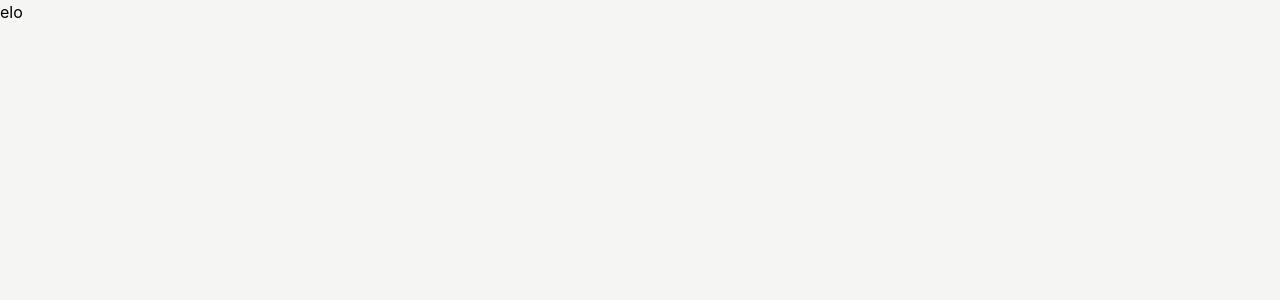
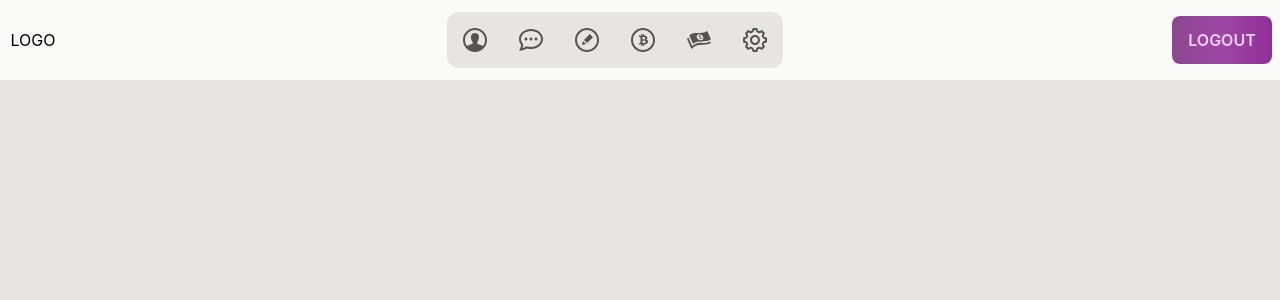
Before and after one commit to anteqkois/tipdapp, a Next.js app: page / in a window 1280 px wide. Shown: the top 300 px of the page. Built offline with nearby package versions, Linux system fonts and the light colour scheme.

Commit message:
feat(navigation): desktop navigation v.1

```diff
--- a/src/components/Navbar/index.jsx
+++ b/src/components/Navbar/index.jsx
@@ -2,6 +2,7 @@ import React, { useState } from 'react';
 import Link from 'next/link';
 import Hamburger from './Hamburger';
 import useMedia from 'src/hooks/useMedia';
+import Button from '../utils/Button';
 
 const Navbar = () => {
   const media = useMedia(['(min-width: 1024px)'], ['desktop'], 'mobile');
@@ -9,18 +10,18 @@ const Navbar = () => {
 
   return media === 'mobile' ? (
     <>
-      <div className="fixed top-0 left-0 w-full h-12 bg-stone-50 grid grid-cols-[50px_auto_45px] gap-5 items-center z-50">
+      <div className="fixed top-0 left-0 w-full h-12 bg-stone-50 px-2 grid grid-cols-[50px_auto_45px] gap-5 items-center z-50">
         <div className="flex-center">LOGO</div>
         <p className="flex-center text-lg underline decoration-2 decoration-purple-700">anteqkois</p>
         <Hamburger isOpen={isOpen} setIsOpen={setIsOpen} />
       </div>
       <nav
-        className={`fixed -top-full left-0 p-2 w-full duration-300 ${isOpen ? 'translate-y-[calc(200%+55px)]' : 'translate-y-0'}`}
+        className={`fixed top-12 -left-full p-2 w-full bg-stone-50 duration-300 ${isOpen ? 'translate-x-full' : 'translate-y-0'}`}
       >
         <ul>
           <li>
             <Link href="/dashboard">
-              <p className="flex gap-3 p-4 uppercase font-semibold group rounded text-zinc-600 hover:text-zinc-900 hover:cursor-pointer hover:bg-stone-200">
+              <p className="flex gap-3 p-4 uppercase font-semibold group rounded-xl text-zinc-600 hover:text-zinc-900 hover:cursor-pointer hover:bg-stone-300">
                 <svg
                   xmlns="http://www.w3.org/2000/svg"
                   width="24"
@@ -36,7 +37,7 @@ const Navbar = () => {
           </li>
           <li>
             <Link href="/tips">
-              <p className="flex gap-3 p-4 uppercase font-semibold group rounded text-zinc-600 hover:text-zinc-900 hover:cursor-pointer hover:bg-stone-200">
+              <p className="flex gap-3 p-4 uppercase font-semibold group rounded-xl text-zinc-600 hover:text-zinc-900 hover:cursor-pointer hover:bg-stone-300">
                 <svg
                   xmlns="http://www.w3.org/2000/svg"
                   width="24"
@@ -52,7 +53,7 @@ const Navbar = () => {
           </li>
           <li>
             <Link href="/creator">
-              <p className="flex gap-3 p-4 uppercase font-semibold group rounded text-zinc-600 hover:text-zinc-900 hover:cursor-pointer hover:bg-stone-200">
+              <p className="flex gap-3 p-4 uppercase font-semibold group rounded-xl text-zinc-600 hover:text-zinc-900 hover:cursor-pointer hover:bg-stone-300">
                 <svg
                   xmlns="http://www.w3.org/2000/svg"
                   width="24"
@@ -68,7 +69,7 @@ const Navbar = () => {
           </li>
           <li>
             <Link href="/token">
-              <p className="flex gap-3 p-4 uppercase font-semibold group rounded text-zinc-600 hover:text-zinc-900 hover:cursor-pointer hover:bg-stone-200">
+              <p className="flex gap-3 p-4 uppercase font-semibold group rounded-xl text-zinc-600 hover:text-zinc-900 hover:cursor-pointer hover:bg-stone-300">
                 <svg
                   xmlns="http://www.w3.org/2000/svg"
                   width="24"
@@ -84,7 +85,7 @@ const Navbar = () => {
           </li>
           <li>
             <Link href="/balance">
-              <p className="flex gap-3 p-4 uppercase font-semibold group rounded text-zinc-600 hover:text-zinc-900 hover:cursor-pointer hover:bg-stone-200">
+              <p className="flex gap-3 p-4 uppercase font-semibold group rounded-xl text-zinc-600 hover:text-zinc-900 hover:cursor-pointer hover:bg-stone-300">
                 <svg
                   xmlns="http://www.w3.org/2000/svg"
                   width="24"
@@ -100,7 +101,7 @@ const Navbar = () => {
           </li>
           <li>
             <Link href="/settings">
-              <p className="flex gap-3 p-4 uppercase font-semibold group rounded text-zinc-600 hover:text-zinc-900 hover:cursor-pointer hover:bg-stone-200">
+              <p className="flex gap-3 p-4 uppercase font-semibold group rounded-xl text-zinc-600 hover:text-zinc-900 hover:cursor-pointer hover:bg-stone-300">
                 <svg
                   xmlns="http://www.w3.org/2000/svg"
                   width="24"
@@ -118,38 +119,103 @@ const Navbar = () => {
       </nav>
     </>
   ) : (
-    <nav>elo</nav>
+    <nav className="fixed top-0 left-0 w-full h-20 bg-stone-50 px-2 grid grid-cols-[50px_auto_100px] gap-5 place-items-center z-50">
+      <div className="flex-center">LOGO</div>
+      <ul className="flex w-fit rounded-xl m-3 bg-stone-200">
+        <li>
+          <Link href="/dashboard">
+            <p className="flex gap-3 p-4 uppercase font-semibold group rounded-xl text-zinc-600 hover:text-zinc-900 hover:cursor-pointer hover:bg-stone-300">
+              <svg
+                xmlns="http://www.w3.org/2000/svg"
+                width="24"
+                height="24"
+                viewBox="0 0 24 24"
+                className="inline-block fill-stone-600 group-hover:fill-stone-900 duration-300"
+              >
+                <path d="M12 0c-6.627 0-12 5.373-12 12s5.373 12 12 12 12-5.373 12-12-5.373-12-12-12zm7.753 18.305c-.261-.586-.789-.991-1.871-1.241-2.293-.529-4.428-.993-3.393-2.945 3.145-5.942.833-9.119-2.489-9.119-3.388 0-5.644 3.299-2.489 9.119 1.066 1.964-1.148 2.427-3.393 2.945-1.084.25-1.608.658-1.867 1.246-1.405-1.723-2.251-3.919-2.251-6.31 0-5.514 4.486-10 10-10s10 4.486 10 10c0 2.389-.845 4.583-2.247 6.305z" />
+              </svg>
+            </p>
+          </Link>
+        </li>
+        <li>
+          <Link href="/tips">
+            <p className="flex gap-3 p-4 uppercase font-semibold group rounded-xl text-zinc-600 hover:text-zinc-900 hover:cursor-pointer hover:bg-stone-300">
+              <svg
+                xmlns="http://www.w3.org/2000/svg"
+                width="24"
+                height="24"
+                viewBox="0 0 24 24"
+                className="inline-block fill-stone-600 group-hover:fill-stone-900 duration-300"
+              >
+                <path d="M12 3c5.514 0 10 3.592 10 8.007 0 4.917-5.145 7.961-9.91 7.961-1.937 0-3.383-.397-4.394-.644-1 .613-1.595 1.037-4.272 1.82.535-1.373.723-2.748.602-4.265-.838-1-2.025-2.4-2.025-4.872-.001-4.415 4.485-8.007 9.999-8.007zm0-2c-6.338 0-12 4.226-12 10.007 0 2.05.738 4.063 2.047 5.625.055 1.83-1.023 4.456-1.993 6.368 2.602-.47 6.301-1.508 7.978-2.536 1.418.345 2.775.503 4.059.503 7.084 0 11.91-4.837 11.91-9.961-.001-5.811-5.702-10.006-12.001-10.006zm-3.5 10c0 .829-.671 1.5-1.5 1.5-.828 0-1.5-.671-1.5-1.5s.672-1.5 1.5-1.5c.829 0 1.5.671 1.5 1.5zm3.5-1.5c-.828 0-1.5.671-1.5 1.5s.672 1.5 1.5 1.5c.829 0 1.5-.671 1.5-1.5s-.671-1.5-1.5-1.5zm5 0c-.828 0-1.5.671-1.5 1.5s.672 1.5 1.5 1.5c.829 0 1.5-.671 1.5-1.5s-.671-1.5-1.5-1.5z" />
+              </svg>
+            </p>
+          </Link>
+        </li>
+        <li>
+          <Link href="/creator">
+            <p className="flex gap-3 p-4 uppercase font-semibold group rounded-xl text-zinc-600 hover:text-zinc-900 hover:cursor-pointer hover:bg-stone-300">
+              <svg
+                xmlns="http://www.w3.org/2000/svg"
+                width="24"
+                height="24"
+                viewBox="0 0 24 24"
+                className="inline-block fill-stone-600 group-hover:fill-stone-900 duration-300"
+              >
+                <path d="M12 2c5.514 0 10 4.486 10 10s-4.486 10-10 10-10-4.486-10-10 4.486-10 10-10zm0-2c-6.627 0-12 5.373-12 12s5.373 12 12 12 12-5.373 12-12-5.373-12-12-12zm-3.994 12.964l3.106 3.105-4.112.931 1.006-4.036zm9.994-3.764l-5.84 5.921-3.202-3.202 5.841-5.919 3.201 3.2z" />
+              </svg>
+            </p>
+          </Link>
+        </li>
+        <li>
+          <Link href="/token">
+            <p className="flex gap-3 p-4 uppercase font-semibold group rounded-xl text-zinc-600 hover:text-zinc-900 hover:cursor-pointer hover:bg-stone-300">
+              <svg
+                xmlns="http://www.w3.org/2000/svg"
+                width="24"
+                height="24"
+                viewBox="0 0 24 24"
+                className="inline-block fill-stone-600 group-hover:fill-stone-900 duration-300"
+              >
+                <path d="M12 2c5.514 0 10 4.486 10 10s-4.486 10-10 10-10-4.486-10-10 4.486-10 10-10zm0-2c-6.627 0-12 5.373-12 12s5.373 12 12 12 12-5.373 12-12-5.373-12-12-12zm0 18v-1.511h-.5v1.511h-1v-1.511h-2.484l.25-1.489h.539c.442 0 .695-.425.695-.854v-4.444c0-.416-.242-.702-.683-.702h-.817v-1.5h2.5v-1.5h1v1.5h.5v-1.5h1v1.526c2.158.073 3.012.891 3.257 1.812.29 1.09-.429 2.005-1.046 2.228.75.192 1.789.746 1.789 2.026 0 1.742-1.344 2.908-4 2.908v1.5h-1zm-.5-5.503v2.503c1.984 0 3.344-.188 3.344-1.258 0-1.148-1.469-1.245-3.344-1.245zm0-.997c1.105 0 2.789-.078 2.789-1.25 0-1-1.039-1.25-2.789-1.25v2.5z" />
+              </svg>
+            </p>
+          </Link>
+        </li>
+        <li>
+          <Link href="/balance">
+            <p className="flex gap-3 p-4 uppercase font-semibold group rounded-xl text-zinc-600 hover:text-zinc-900 hover:cursor-pointer hover:bg-stone-300">
+              <svg
+                xmlns="http://www.w3.org/2000/svg"
+                width="24"
+                height="24"
+                viewBox="0 0 24 24"
+                className="inline-block fill-stone-600 group-hover:fill-stone-900 duration-300"
+              >
+                <path d="M12.324 7.021l.154.345c.237-.041.52-.055.847-.025l.133.577c-.257-.032-.53-.062-.771-.012l-.092.023c-.464.123-.316.565.098.672.682.158 1.494.208 1.815.922.258.578-.041.973-.541 1.163l.154.346-.325.068-.147-.329c-.338.061-.725.053-1.08-.041l-.1-.584c.294.046.658.087.938.03l.186-.06c.333-.165.231-.582-.264-.681-.367-.083-1.342-.021-1.705-.831-.205-.458-.053-.936.535-1.154l-.161-.361.326-.068m3.82 1.614c-.706-1.648-2.681-2.751-4.409-2.463-1.728.288-2.557 1.857-1.85 3.506.746 1.739 2.888 2.853 4.651 2.414 1.562-.388 2.28-1.887 1.608-3.457zm4.05-5.635l3.766 8.233c-5.433 4.223-12.654-.038-17.951 4.461l-3.766-8.233c4.944-4.779 11.773-.45 17.951-4.461zm3.806 12.014c-6.857 3.939-12.399-1.424-19.5 5.986l-4.5-9.964 1.402-1.462 3.807 8.401-.002.008c7.445-5.592 11.195-1.175 18.109-4.561.294.647.565 1.33.684 1.592z" />
+              </svg>
+            </p>
+          </Link>
+        </li>
+        <li>
+          <Link href="/settings">
+            <p className="flex gap-3 p-4 uppercase font-semibold group rounded-xl text-zinc-600 hover:text-zinc-900 hover:cursor-pointer hover:bg-stone-300">
+              <svg
+                xmlns="http://www.w3.org/2000/svg"
+                width="24"
+                height="24"
+                viewBox="0 0 24 24"
+                className="inline-block fill-stone-600 group-hover:fill-stone-900 duration-300"
+              >
+                <path d="M24 14.187v-4.374c-2.148-.766-2.726-.802-3.027-1.529-.303-.729.083-1.169 1.059-3.223l-3.093-3.093c-2.026.963-2.488 1.364-3.224 1.059-.727-.302-.768-.889-1.527-3.027h-4.375c-.764 2.144-.8 2.725-1.529 3.027-.752.313-1.203-.1-3.223-1.059l-3.093 3.093c.977 2.055 1.362 2.493 1.059 3.224-.302.727-.881.764-3.027 1.528v4.375c2.139.76 2.725.8 3.027 1.528.304.734-.081 1.167-1.059 3.223l3.093 3.093c1.999-.95 2.47-1.373 3.223-1.059.728.302.764.88 1.529 3.027h4.374c.758-2.131.799-2.723 1.537-3.031.745-.308 1.186.099 3.215 1.062l3.093-3.093c-.975-2.05-1.362-2.492-1.059-3.223.3-.726.88-.763 3.027-1.528zm-4.875.764c-.577 1.394-.068 2.458.488 3.578l-1.084 1.084c-1.093-.543-2.161-1.076-3.573-.49-1.396.581-1.79 1.693-2.188 2.877h-1.534c-.398-1.185-.791-2.297-2.183-2.875-1.419-.588-2.507-.045-3.579.488l-1.083-1.084c.557-1.118 1.066-2.18.487-3.58-.579-1.391-1.691-1.784-2.876-2.182v-1.533c1.185-.398 2.297-.791 2.875-2.184.578-1.394.068-2.459-.488-3.579l1.084-1.084c1.082.538 2.162 1.077 3.58.488 1.392-.577 1.785-1.69 2.183-2.875h1.534c.398 1.185.792 2.297 2.184 2.875 1.419.588 2.506.045 3.579-.488l1.084 1.084c-.556 1.121-1.065 2.187-.488 3.58.577 1.391 1.689 1.784 2.875 2.183v1.534c-1.188.398-2.302.791-2.877 2.183zm-7.125-5.951c1.654 0 3 1.346 3 3s-1.346 3-3 3-3-1.346-3-3 1.346-3 3-3zm0-2c-2.762 0-5 2.238-5 5s2.238 5 5 5 5-2.238 5-5-2.238-5-5-5z" />
+              </svg>
+            </p>
+          </Link>
+        </li>
+      </ul>
+      <Button>LOGOUT</Button>
+    </nav>
   );
 };
 
 export default Navbar;
-
-{
-  /* <ul className="flex items-center justify-around">
-  <Link href={'/dashboard'}>
-    <svg xmlns="http://www.w3.org/2000/svg" width="24" height="24" viewBox="0 0 24 24">
-      <path d="M12 0c-6.627 0-12 5.373-12 12s5.373 12 12 12 12-5.373 12-12-5.373-12-12-12zm7.753 18.305c-.261-.586-.789-.991-1.871-1.241-2.293-.529-4.428-.993-3.393-2.945 3.145-5.942.833-9.119-2.489-9.119-3.388 0-5.644 3.299-2.489 9.119 1.066 1.964-1.148 2.427-3.393 2.945-1.084.25-1.608.658-1.867 1.246-1.405-1.723-2.251-3.919-2.251-6.31 0-5.514 4.486-10 10-10s10 4.486 10 10c0 2.389-.845 4.583-2.247 6.305z" />
-    </svg>
-  </Link>
-  <Link href={'/tips'}>
-    <svg xmlns="http://www.w3.org/2000/svg" width="24" height="24" viewBox="0 0 24 24">
-      <path d="M12 3c5.514 0 10 3.592 10 8.007 0 4.917-5.145 7.961-9.91 7.961-1.937 0-3.383-.397-4.394-.644-1 .613-1.595 1.037-4.272 1.82.535-1.373.723-2.748.602-4.265-.838-1-2.025-2.4-2.025-4.872-.001-4.415 4.485-8.007 9.999-8.007zm0-2c-6.338 0-12 4.226-12 10.007 0 2.05.738 4.063 2.047 5.625.055 1.83-1.023 4.456-1.993 6.368 2.602-.47 6.301-1.508 7.978-2.536 1.418.345 2.775.503 4.059.503 7.084 0 11.91-4.837 11.91-9.961-.001-5.811-5.702-10.006-12.001-10.006zm-3.5 10c0 .829-.671 1.5-1.5 1.5-.828 0-1.5-.671-1.5-1.5s.672-1.5 1.5-1.5c.829 0 1.5.671 1.5 1.5zm3.5-1.5c-.828 0-1.5.671-1.5 1.5s.672 1.5 1.5 1.5c.829 0 1.5-.671 1.5-1.5s-.671-1.5-1.5-1.5zm5 0c-.828 0-1.5.671-1.5 1.5s.672 1.5 1.5 1.5c.829 0 1.5-.671 1.5-1.5s-.671-1.5-1.5-1.5z" />
-    </svg>
-  </Link>
-  <Link href={'/creator'}>
-    <svg xmlns="http://www.w3.org/2000/svg" width="24" height="24" viewBox="0 0 24 24">
-      <path d="M12 2c5.514 0 10 4.486 10 10s-4.486 10-10 10-10-4.486-10-10 4.486-10 10-10zm0-2c-6.627 0-12 5.373-12 12s5.373 12 12 12 12-5.373 12-12-5.373-12-12-12zm-3.994 12.964l3.106 3.105-4.112.931 1.006-4.036zm9.994-3.764l-5.84 5.921-3.202-3.202 5.841-5.919 3.201 3.2z" />
-    </svg>
-  </Link>
-  <Link href={'/token'}>
-    <svg xmlns="http://www.w3.org/2000/svg" width="24" height="24" viewBox="0 0 24 24">
-      <path d="M12 2c5.514 0 10 4.486 10 10s-4.486 10-10 10-10-4.486-10-10 4.486-10 10-10zm0-2c-6.627 0-12 5.373-12 12s5.373 12 12 12 12-5.373 12-12-5.373-12-12-12zm0 18v-1.511h-.5v1.511h-1v-1.511h-2.484l.25-1.489h.539c.442 0 .695-.425.695-.854v-4.444c0-.416-.242-.702-.683-.702h-.817v-1.5h2.5v-1.5h1v1.5h.5v-1.5h1v1.526c2.158.073 3.012.891 3.257 1.812.29 1.09-.429 2.005-1.046 2.228.75.192 1.789.746 1.789 2.026 0 1.742-1.344 2.908-4 2.908v1.5h-1zm-.5-5.503v2.503c1.984 0 3.344-.188 3.344-1.258 0-1.148-1.469-1.245-3.344-1.245zm0-.997c1.105 0 2.789-.078 2.789-1.25 0-1-1.039-1.25-2.789-1.25v2.5z" />
-    </svg>
-  </Link>
-  <Link href={'/balance'}>
-    <svg xmlns="http://www.w3.org/2000/svg" width="24" height="24" viewBox="0 0 24 24">
-      <path d="M12.324 7.021l.154.345c.237-.041.52-.055.847-.025l.133.577c-.257-.032-.53-.062-.771-.012l-.092.023c-.464.123-.316.565.098.672.682.158 1.494.208 1.815.922.258.578-.041.973-.541 1.163l.154.346-.325.068-.147-.329c-.338.061-.725.053-1.08-.041l-.1-.584c.294.046.658.087.938.03l.186-.06c.333-.165.231-.582-.264-.681-.367-.083-1.342-.021-1.705-.831-.205-.458-.053-.936.535-1.154l-.161-.361.326-.068m3.82 1.614c-.706-1.648-2.681-2.751-4.409-2.463-1.728.288-2.557 1.857-1.85 3.506.746 1.739 2.888 2.853 4.651 2.414 1.562-.388 2.28-1.887 1.608-3.457zm4.05-5.635l3.766 8.233c-5.433 4.223-12.654-.038-17.951 4.461l-3.766-8.233c4.944-4.779 11.773-.45 17.951-4.461zm3.806 12.014c-6.857 3.939-12.399-1.424-19.5 5.986l-4.5-9.964 1.402-1.462 3.807 8.401-.002.008c7.445-5.592 11.195-1.175 18.109-4.561.294.647.565 1.33.684 1.592z" />
-    </svg>
-  </Link>
-</ul>; */
-}
--- a/src/components/utils/Button.jsx
+++ b/src/components/utils/Button.jsx
@@ -5,7 +5,7 @@ const Button = ({ children, onClick, className, type, ...props }) => {
     <button
       {...props}
       className={(() => {
-        let result = `${className} rounded-md uppercase font-semibold hover:text-slate-100 `;
+        let result = `${className} rounded-lg uppercase font-semibold hover:text-slate-100 `;
         switch (type) {
           case 'ghost':
             result += `mx-1 px-4 py-1.5 outline outline-zinc-800 outline-4 hover:text-slate-100 hover:outline-zinc-700`;
--- a/src/styles/globals.css
+++ b/src/styles/globals.css
@@ -18,7 +18,7 @@ body {
   margin: 0;
   font-family: -apple-system, BlinkMacSystemFont, Segoe UI, Roboto, Oxygen, Ubuntu, Cantarell, Fira Sans, Droid Sans,
     Helvetica Neue, sans-serif;
-  @apply bg-stone-100;
+  @apply bg-stone-200;
 }
 
 a {
```
